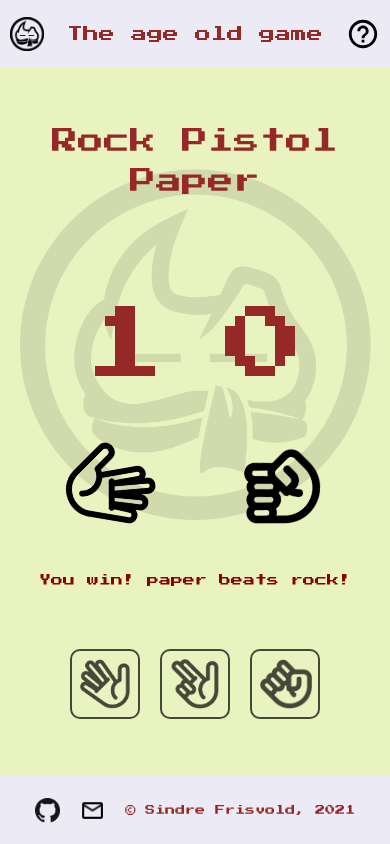
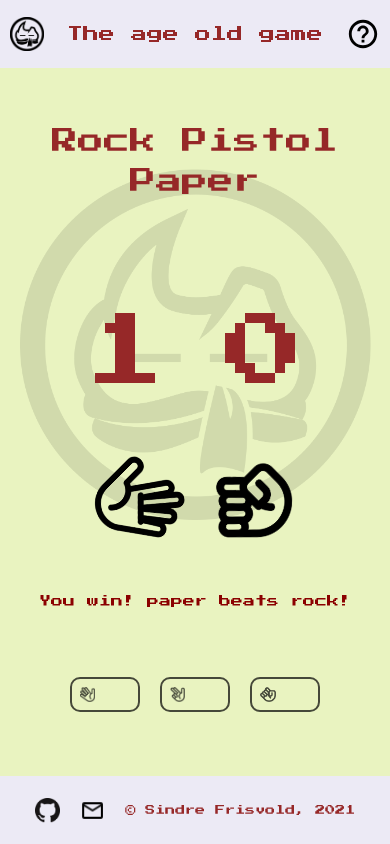
Before and after one commit to Bokhylle/rock-paper-scissors, a plain HTML site: page index.html in a window 390 px wide. Both pictures are taken after a click on the element 104 px from the left and 683 px from the top of the page. Drawn offline with Linux system fonts and the light colour scheme.

Commit message:
improved playability with less rounds and some gui improvements

```diff
--- a/css/styles.css
+++ b/css/styles.css
@@ -252,6 +252,7 @@ footer img {
     font-size: 16px;
 }
 .animation-container {
+    justify-content: space-evenly;
     max-width: 400px;
     min-width: 250px;
     max-height: 100px;
@@ -316,7 +317,7 @@ div.button.exit, div.button{
     font-size: 10px;
 
 }
-div.button.exit {
+div.button {
     max-height: 35px;
 }
 }
--- a/script.js
+++ b/script.js
@@ -33,14 +33,14 @@ playerScore.innerText = playerScoreCount;
 computerScore.innerText = computerScoreCount;
 function win() {
     ++playerScoreCount
-    if (playerScoreCount > 4) {
+    if (playerScoreCount > 2) {
        return gameEnd("win");
     }
     return playerScore.innerText = playerScoreCount;
 }
 function loss() {
     ++computerScoreCount
-    if (computerScoreCount > 4) {
+    if (computerScoreCount > 2) {
        return gameEnd("loss");
     }
     return computerScore.innerText = computerScoreCount;
```
